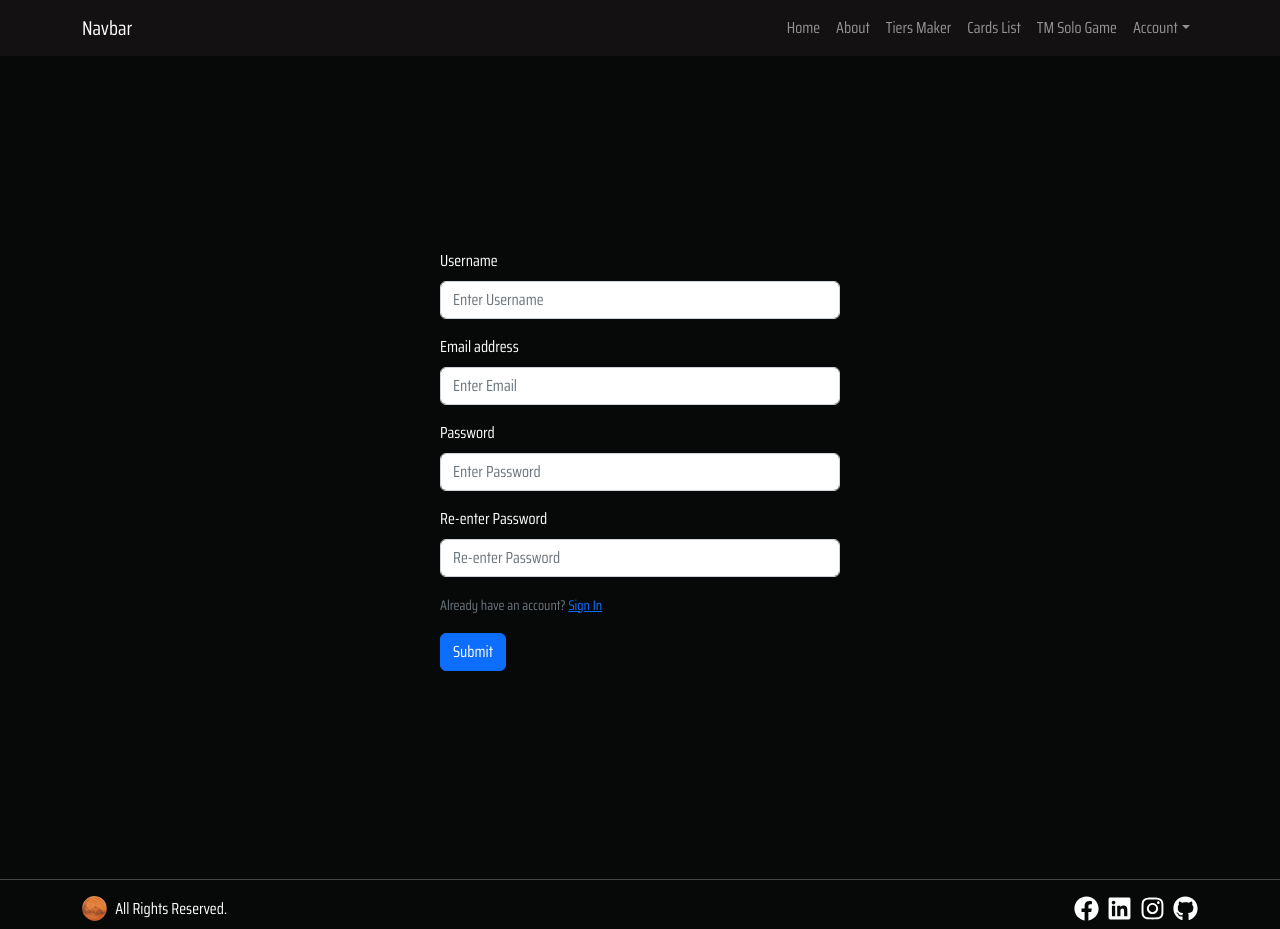
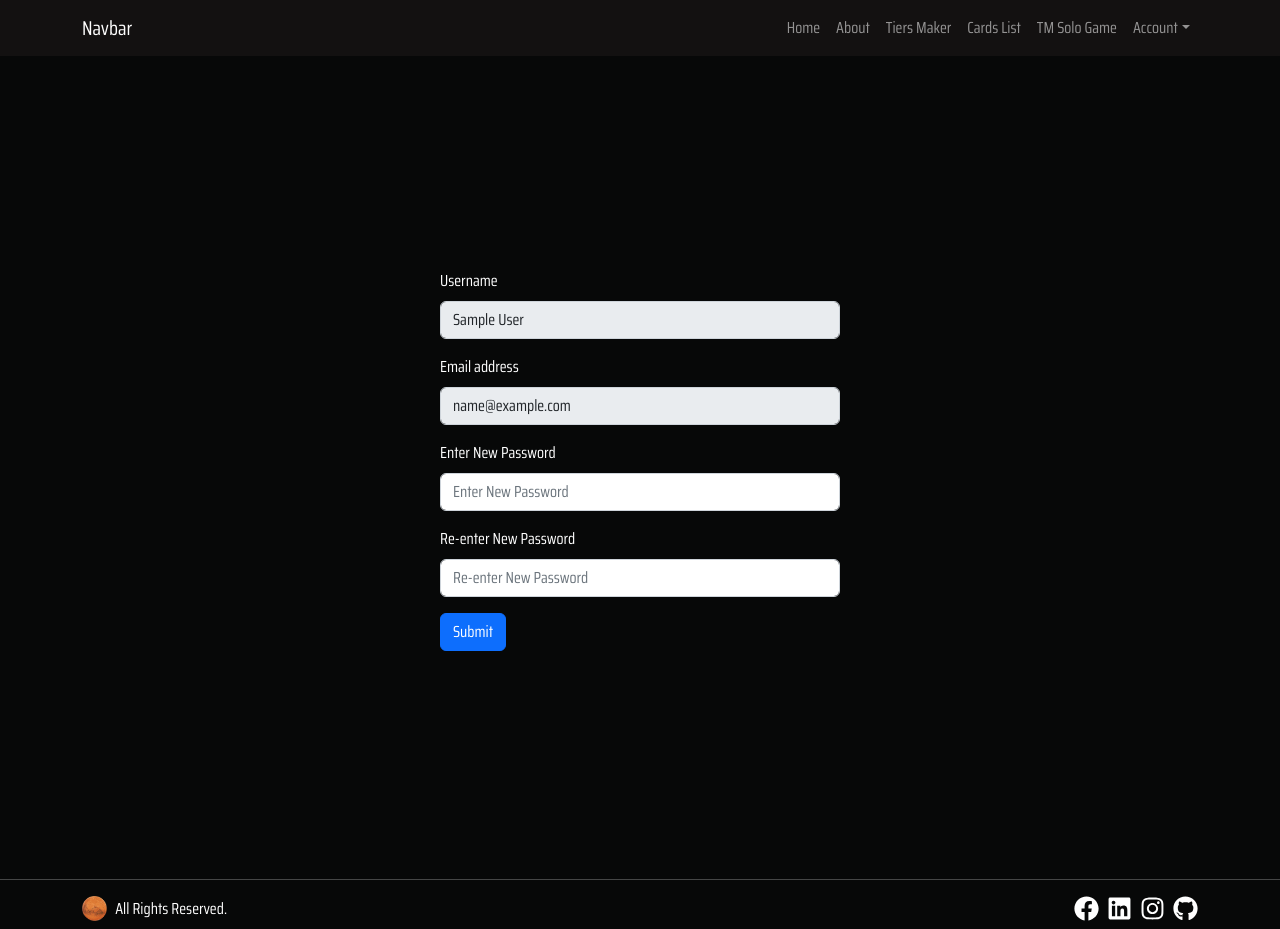
Before and after one commit to AbarThMarcin/tm-solo-cards-tiers-maker, a React (Create React App) app in the folder client/: page /account in a window 1280 px wide. Built offline with nearby package versions, Linux system fonts and the light colour scheme; sample sign-in values are in the browser's storage.

Commit message:
2022-10-02 Signup & Account pages added

```diff
--- a/client/src/pages/Account.tsx
+++ b/client/src/pages/Account.tsx
@@ -1,12 +1,12 @@
 import React, { useEffect, useState } from 'react'
 import { Button, Form } from 'react-bootstrap'
-import { Link, useNavigate } from 'react-router-dom'
-import { signup } from '../api/apiUser'
+import { useNavigate } from 'react-router-dom'
+import { updateUser } from '../api/apiUser'
 import { useUser } from '../context/UserContext'
 
 export const Account: React.FC = () => {
    const navigate = useNavigate()
-   const { setUser } = useUser()
+   const { user, setUser } = useUser()
    const [password, setPassword] = useState<string>('')
    const [passwordConf, setPasswordConf] = useState<string>('')
    const [loading, setLoading] = useState<boolean>(false)
@@ -27,17 +27,10 @@ export const Account: React.FC = () => {
          setError('')
          setLoading(true)
 
-         const { data }: any = await signup(username, email, password)
+         const { data }: any = await updateUser(user!.token || '', { password })
 
          localStorage.setItem('user', JSON.stringify(data))
          setUser(data)
-         if (tiersClicked) {
-            setTiersClicked(false)
-            navigate('/lists')
-         } else {
-            navigate('/')
-         }
-
          setLoading(false)
       } catch (error) {
          setError('Invalid email address and/or password')
@@ -64,29 +57,17 @@ export const Account: React.FC = () => {
 
                <Form.Group className="mb-3" controlId="formBasicUsername">
                   <Form.Label>Username</Form.Label>
-                  <Form.Control
-                     type="text"
-                     placeholder="Enter Username"
-                     onInput={(e: React.ChangeEvent<HTMLInputElement>) =>
-                        handleInput(e, setUsername)
-                     }
-                     required
-                  />
+                  <Form.Control type="text" value={user ? user.name : ''} disabled />
                </Form.Group>
                <Form.Group className="mb-3" controlId="formBasicEmail">
                   <Form.Label>Email address</Form.Label>
-                  <Form.Control
-                     type="email"
-                     placeholder="Enter Email"
-                     onInput={(e: React.ChangeEvent<HTMLInputElement>) => handleInput(e, setEmail)}
-                     required
-                  />
+                  <Form.Control type="email" value={user ? user.email : ''} disabled />
                </Form.Group>
                <Form.Group className="mb-3" controlId="formBasicPassword">
-                  <Form.Label>Password</Form.Label>
+                  <Form.Label>Enter New Password</Form.Label>
                   <Form.Control
                      type="password"
-                     placeholder="Enter Password"
+                     placeholder="Enter New Password"
                      onInput={(e: React.ChangeEvent<HTMLInputElement>) =>
                         handleInput(e, setPassword)
                      }
@@ -94,20 +75,15 @@ export const Account: React.FC = () => {
                   />
                </Form.Group>
                <Form.Group className="mb-3" controlId="formBasicPasswordConf">
-                  <Form.Label>Re-enter Password </Form.Label>
+                  <Form.Label>Re-enter New Password </Form.Label>
                   <Form.Control
                      type="password"
-                     placeholder="Re-enter Password"
+                     placeholder="Re-enter New Password"
                      onInput={(e: React.ChangeEvent<HTMLInputElement>) =>
                         handleInput(e, setPasswordConf)
                      }
                      required
                   />
-               </Form.Group>
-               <Form.Group className="mb-3" controlId="formBasicPassword">
-                  <Form.Text>
-                     Already have an account? <Link to="/signin">Sign In</Link>
-                  </Form.Text>
                </Form.Group>
                <Button variant="primary" type="submit" disabled={loading}>
                   Submit
--- a/client/src/pages/Singup.tsx
+++ b/client/src/pages/Singup.tsx
@@ -69,7 +69,7 @@ export const Signup: React.FC<Props> = ({ tiersClicked, setTiersClicked }) => {
             {error && <div className="form-error">{error}</div>}
 
             <Form.Group className="mb-3" controlId="formBasicUsername">
-               <Form.Label>Username</Form.Label>
+               <Form.Label>Enter Username</Form.Label>
                <Form.Control
                   type="text"
                   placeholder="Enter Username"
@@ -87,7 +87,7 @@ export const Signup: React.FC<Props> = ({ tiersClicked, setTiersClicked }) => {
                />
             </Form.Group>
             <Form.Group className="mb-3" controlId="formBasicPassword">
-               <Form.Label>Password</Form.Label>
+               <Form.Label>Enter Password</Form.Label>
                <Form.Control
                   type="password"
                   placeholder="Enter Password"
--- a/client/src/pages/TiersMaker.tsx
+++ b/client/src/pages/TiersMaker.tsx
@@ -59,10 +59,7 @@ export const TiersMaker: React.FC<Props> = ({ setTiersClicked }) => {
                            </header>
                            {isLoading ? (
                               <div>Loading...</div>
-                           ) : (
-                              <>
-                                 {true &&
-                                    (stateLists.length === 0 ? (
+                           ) : stateLists.length === 0 ? (
                               // No tiers lists
                               <ListCreateSnap />
                            ) : (
@@ -71,8 +68,6 @@ export const TiersMaker: React.FC<Props> = ({ setTiersClicked }) => {
                                  <ListLinks />
                                  {!selectedListId ? <ListCreateSnap /> : <ListSnap />}
                               </div>
-                                    ))}
-                              </>
                            )}
                         </>
                      }
```
Also changed, not shown: client/src/App.tsx (+13 -6 lines), 2 other files (tests, documents, lock files or other folders). Lines whose indentation alone changed are shown as unchanged.
